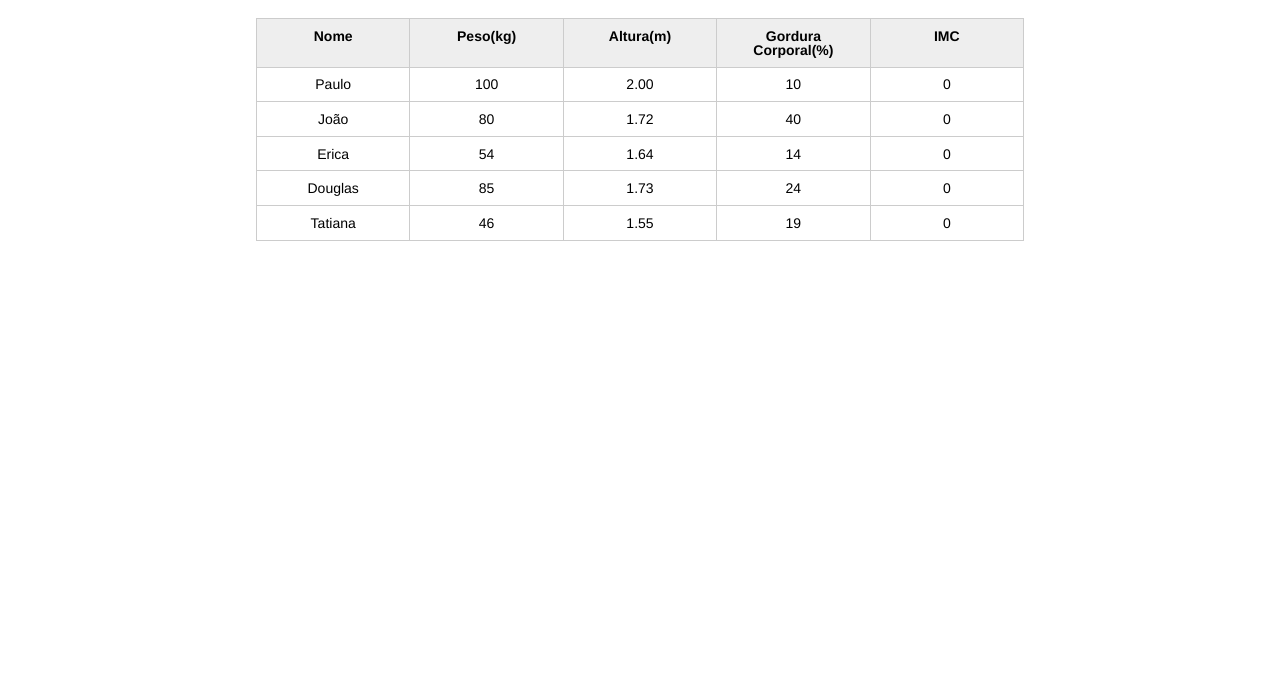
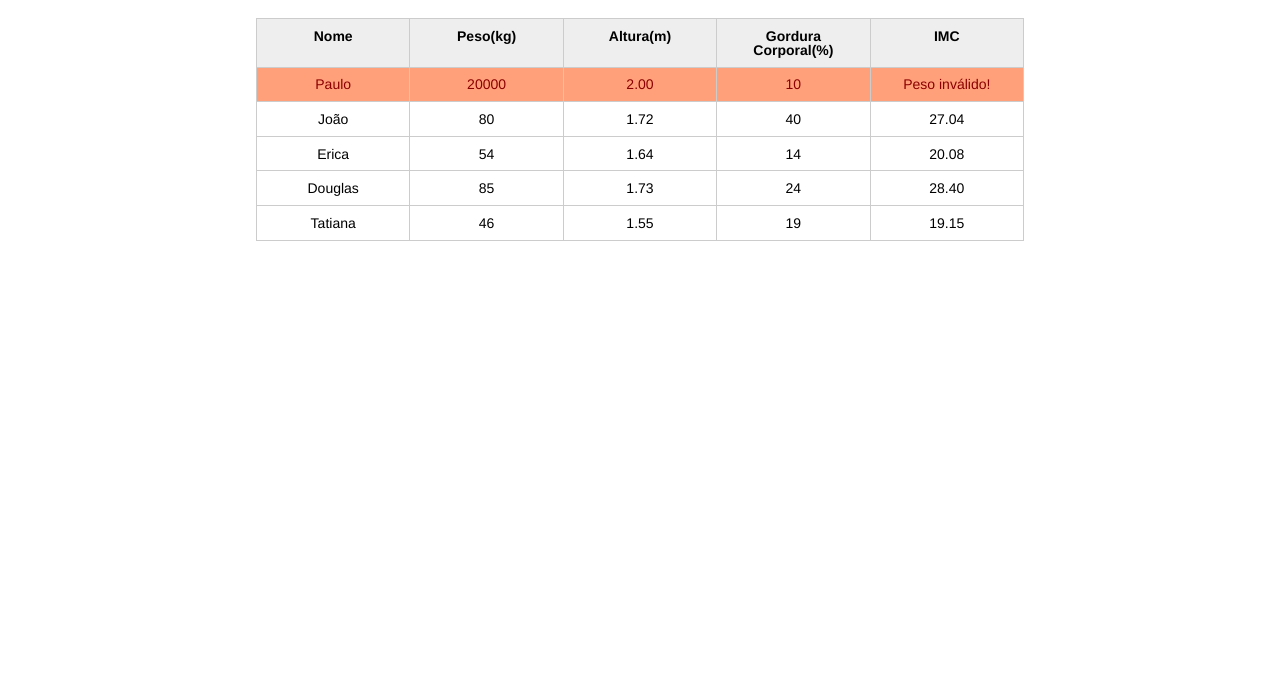
Before and after one commit to jhonnatanricardo/javascript, a plain HTML site: page index.html in a window 1280 px wide. Shown: the part 123-800 px from the top of the page. Drawn offline with Linux system fonts and the light colour scheme.

Commit message:
Lesson 3, Activity 10

```diff
--- a/css/index.css
+++ b/css/index.css
@@ -132,3 +132,8 @@ button[disabled=disabled], button:disabled {
 .campo-invalido{
 	border: 1px solid red;
 }
+
+.paciente-invalido {
+	background-color: lightsalmon;
+	color: darkred;
+}
--- a/index.html
+++ b/index.html
@@ -28,9 +28,9 @@
 						</tr>
 					</thead>
 					<tbody id="tabela-pacientes">
-						<tr class="paciente" >
+						<tr class="paciente" id="primeiro-paciente">
 							<td class="info-nome">Paulo</td>
-							<td class="info-peso">100</td>
+							<td class="info-peso">20000</td>
 							<td class="info-altura">2.00</td>
 							<td class="info-gordura">10</td>
 							<td class="info-imc">0</td>
--- a/js/principal.js
+++ b/js/principal.js
@@ -1 +1,38 @@
-document.querySelector('.titulo').textContent="New Title";
+
+var pacientes = document.querySelectorAll(".paciente");
+
+for (var i = 0; i < pacientes.length; i++){
+    paciente = pacientes[i];
+
+    var celulaPeso = paciente.querySelector(".info-peso");
+    var peso = celulaPeso.textContent;
+
+    var celulaAltura = paciente.querySelector(".info-altura");
+    var altura = celulaAltura.textContent;
+
+    var imc = peso / (altura * altura);
+
+    var celulaIMC = paciente.querySelector(".info-imc");
+
+    var pesoValido = true;
+    var alturaValida = true;
+
+    if(peso<=0 || peso >=1000){
+        console.log("Peso inválido!");
+        pesoValido = false;
+        celulaIMC.textContent = "Peso inválido!";
+    }
+
+    if(altura<=0 || altura >=3.00){
+        console.log("Altura inválida!");
+        alturaValida = false;
+        celulaIMC.textContent = "Altura inválida!";
+    }
+
+    if(pesoValido && alturaValida){
+        celulaIMC.textContent = imc.toFixed(2);
+        console.log(imc.toFixed(2));
+    } else {
+        paciente.classList.add("paciente-invalido");
+    }
+}
```
